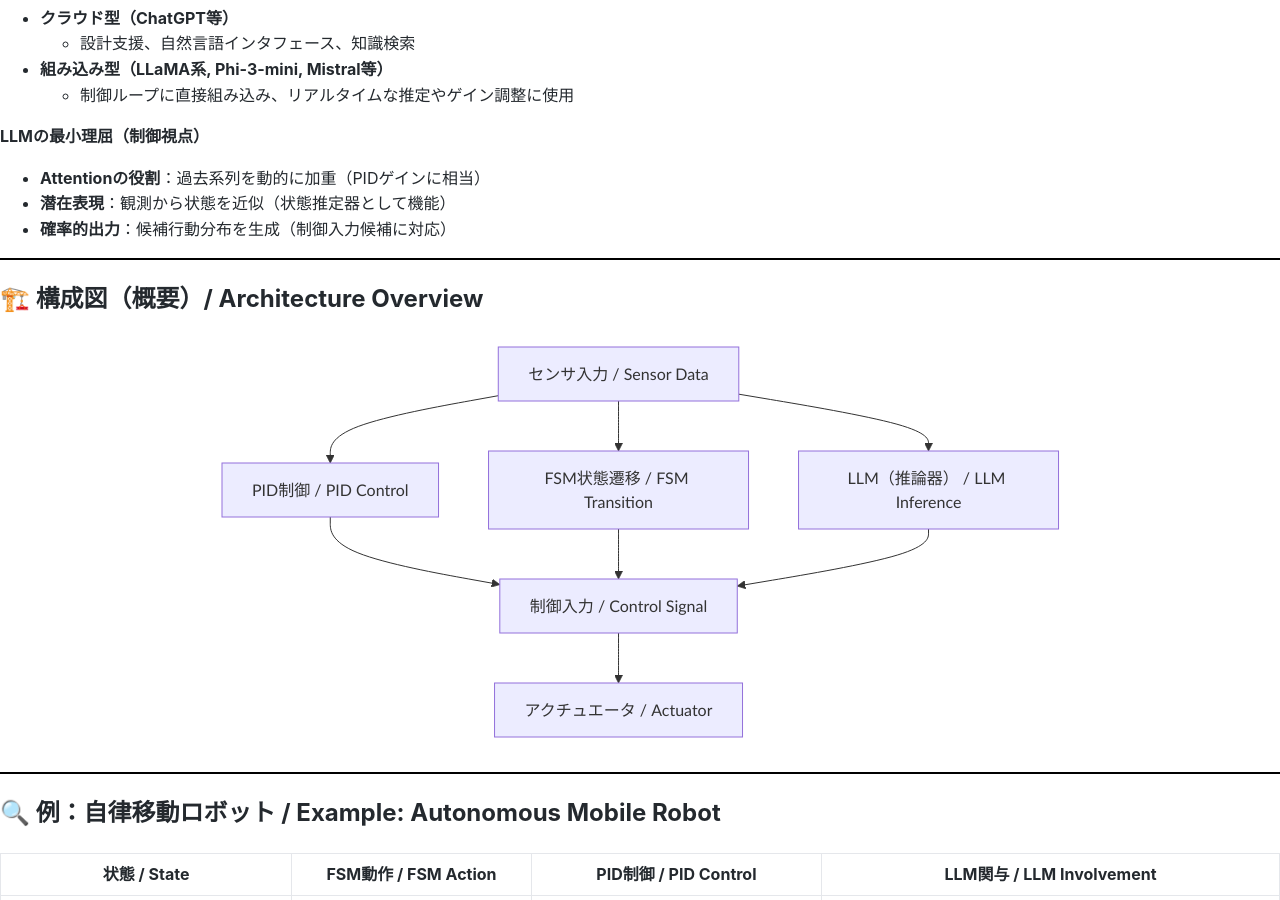
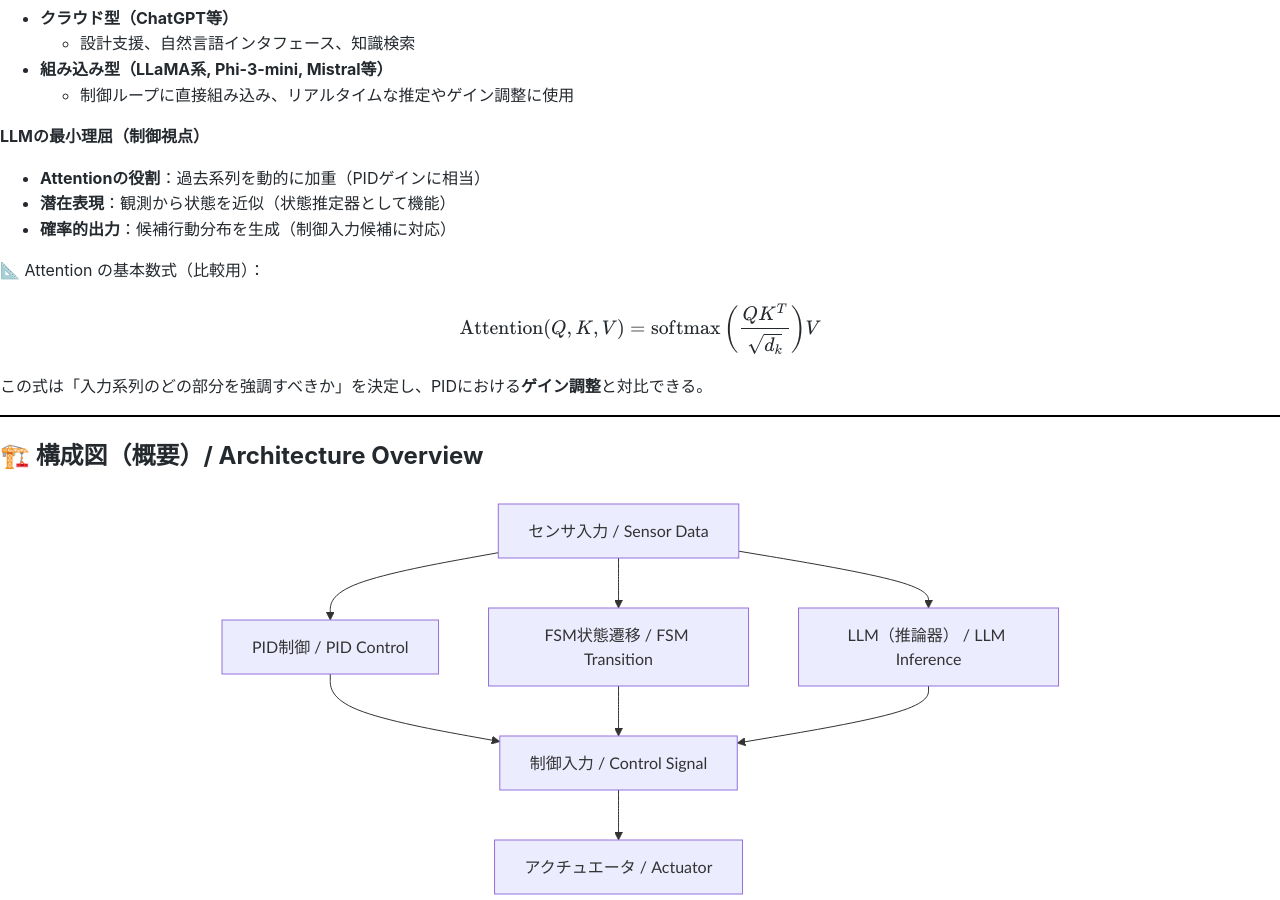
Before and after one commit to Samizo-AITL/EduController, a Jekyll site: the page built from part09_llm_hybrid/theory/01_fsm_pid_llm.md, in a window 1280 px wide and 900 px high, scrolled down 1273 px. Built offline with Jekyll 4.4.1, drawn with Linux system fonts in a browser that asks for light colours.

Commit message:
Update 01_fsm_pid_llm.md

```diff
--- a/part09_llm_hybrid/theory/01_fsm_pid_llm.md
+++ b/part09_llm_hybrid/theory/01_fsm_pid_llm.md
@@ -64,6 +64,14 @@ LLMは以下の二系統で利用可能です：
 - **潜在表現**：観測から状態を近似（状態推定器として機能）
 - **確率的出力**：候補行動分布を生成（制御入力候補に対応）
 
+📐 Attention の基本数式（比較用）：
+
+$$
+\text{Attention}(Q, K, V) = \text{softmax}\left(\frac{QK^T}{\sqrt{d_k}}\right)V
+$$
+
+この式は「入力系列のどの部分を強調すべきか」を決定し、PIDにおける**ゲイン調整**と対比できる。
+
 ---
 
 ## 🏗️ **構成図（概要）/ Architecture Overview**
```
